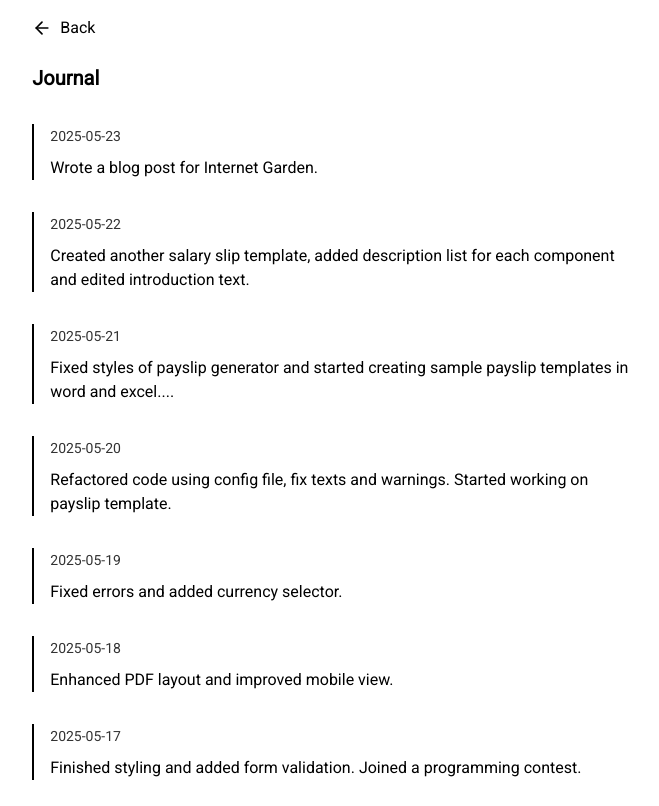
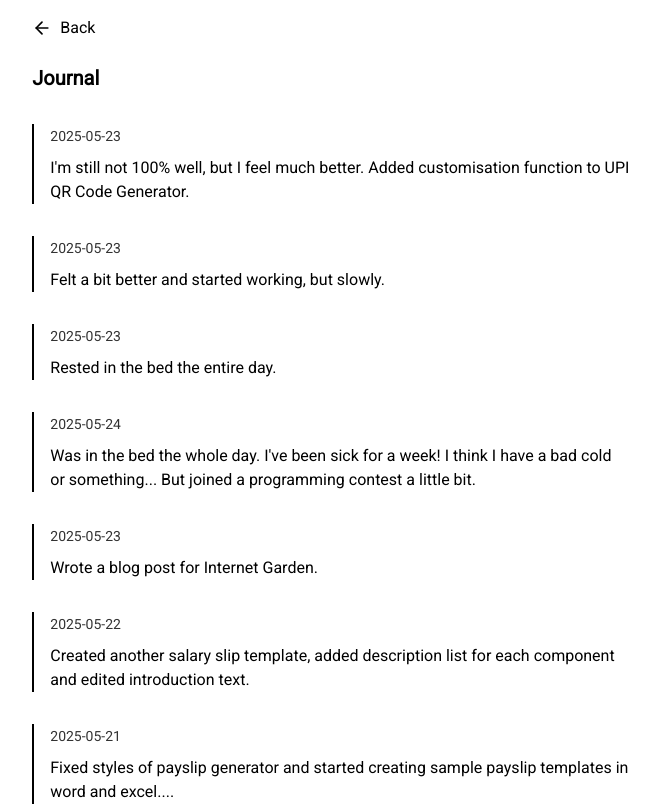
Before and after one commit to minamicode/minamicode.com, a Next.js app: page /journal in a window 1280 px wide. Shown: the top 806 px of the page, without its empty margins (309-968 px from the left). Built offline with nearby package versions, Linux system fonts and the light colour scheme.

Commit message:
add a journal entry

```diff
--- a/src/app/_components/JournalEntries.tsx
+++ b/src/app/_components/JournalEntries.tsx
@@ -6,6 +6,22 @@ type JournalEntry = {
 };
 
 const entries: JournalEntry[] = [
+  {
+    date: "2025-05-23",
+    text: "I'm still not 100% well, but I feel much better. Added customisation function to UPI QR Code Generator.",
+  },
+  {
+    date: "2025-05-23",
+    text: "Felt a bit better and started working, but slowly.",
+  },
+  {
+    date: "2025-05-23",
+    text: "Rested in the bed the entire day.",
+  },
+  {
+    date: "2025-05-24",
+    text: "Was in the bed the whole day. I've been sick for a week! I think I have a bad cold or something... But joined a programming contest a little bit.",
+  },
   {
     date: "2025-05-23",
     text: "Wrote a blog post for Internet Garden.",
```
